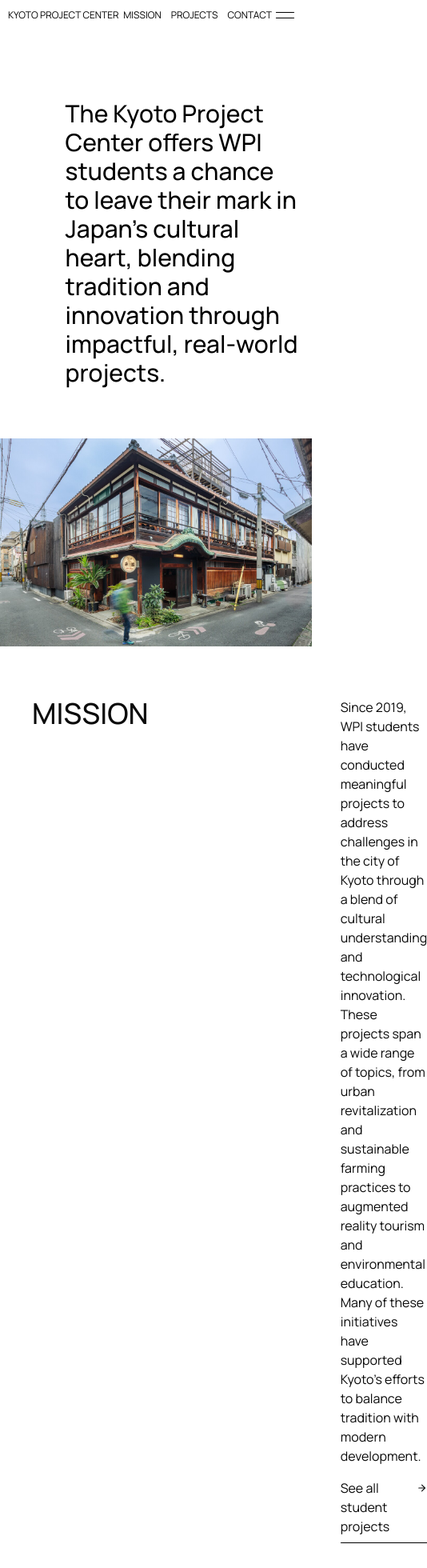
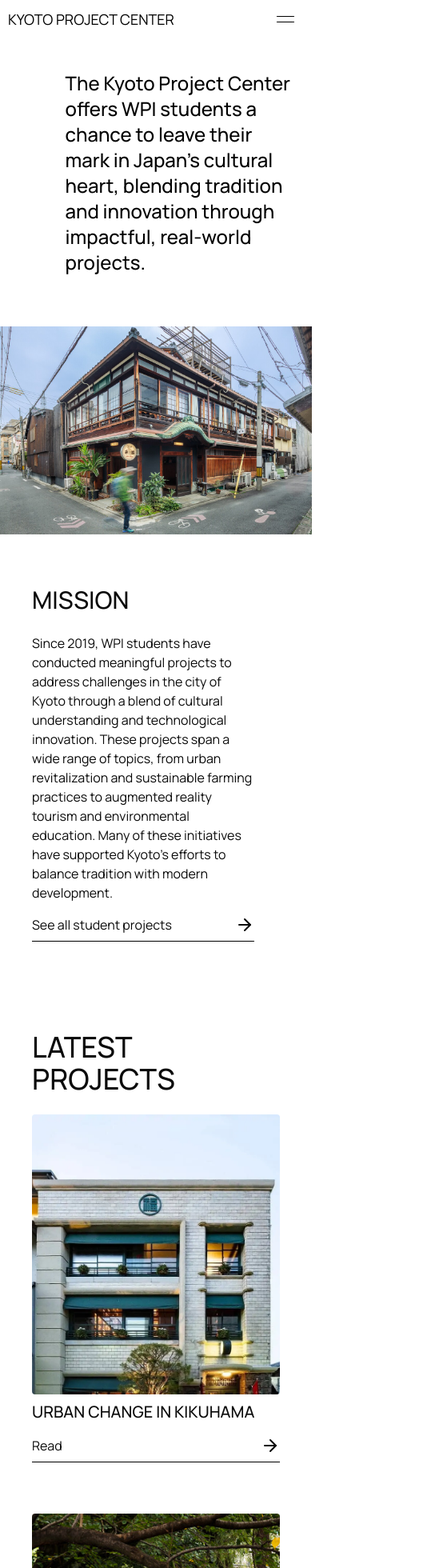
Before and after one commit to clam365/kyoto-project-center, a Next.js app: page / in a window 390 px wide. Shown: the top 1960 px of the page at 80% size, 534 px wide, since content can reach past the window. Built offline with nearby package versions, Linux system fonts and the light colour scheme.

Commit message:
Landing Page Mobile Responsive

```diff
--- a/app/layout.js
+++ b/app/layout.js
@@ -25,7 +25,7 @@
         className={`${geistSans.variable} ${geistMono.variable} antialiased`}
       >
         <Header/>
-        <main style={{ paddingTop: "60px" }}>
+        <main className={" pt-6 md:pt-12"}>
             {children}
         </main>
       </body>
--- a/components/header/index.jsx
+++ b/components/header/index.jsx
@@ -14,13 +14,13 @@
     return (
         <div className={styles.header}>
             <div className={styles.bar}>
-                <Link href="/">Kyoto Project Center</Link>
+                <Link href="/" className={"text-lg"}>Kyoto Project Center</Link>
                 <motion.div variants={opacity} animate={!isActive ? "open" : "closed"} className={styles.shopContainer}>
                     <p className={styles.shop}>Shop</p>
                     <div className={styles.el}>
-                        <Link href={"/#mission"}>Mission</Link>
-                        <Link href={"/projects"}>Projects</Link>
-                        <Link href={"/#contact"}>Contact</Link>
+                        <Link href={"/#mission"} className={"hidden md:block"}>Mission</Link>
+                        <Link href={"/projects"} className={"hidden md:block"}>Projects</Link>
+                        <Link href={"/#contact"} className={"hidden md:block"}>Contact</Link>
                     </div>
                 </motion.div>
 
--- a/components/landing-page/contact.jsx
+++ b/components/landing-page/contact.jsx
@@ -2,12 +2,12 @@
 export default function contact() {
     return (
         <section id={"contact"} className={"bg-[#ececec] p-10 pt-16 mt-16 pb-44"}>
-            <div className={"grid grid-cols-2"}>
-                <h1 className={"font-[500] text-4xl"}>CONTACT US FOR FURTHER INFORMATION</h1>
-                <div className={"space-y-3"}>
+            <div className={"grid grid-cols-1 lg:grid-cols-2"}>
+                <h1 className={"font-[500] text-3xl lg:text-4xl"}>CONTACT US FOR FURTHER INFORMATION</h1>
+                <div className={"space-y-3 mt-6 lg:mt-0"}>
                     <p>〒600-8114 Kyoto, Shimogyo Ward, Hayaocho, 314 Yadoya Hiraiwa 314番地</p>
                     <p>gr-wpi-iqp-kikuhama@wpi.edu</p>
-                    <div className={"space-x-6"}>
+                    <div className={"space-x-6 "}>
                         <Link href={"https://www.wpi.edu/"} className={"underline underline-offset-4 hover:text-gray-500 transition"}>WPI</Link>
                         <Link href={"https://www.wpi.edu/project-based-learning/project-based-education/global-project-program" } className={"underline underline-offset-4 hover:text-gray-500 transition"}>WPI Global School</Link>
                     </div>
--- a/components/landing-page/hero.jsx
+++ b/components/landing-page/hero.jsx
@@ -7,7 +7,7 @@
         <div>
             <div className="flex justify-end">
                 <motion.p
-                    className="text-black text-3xl w-3/4 my-16 font-[500] mr-4"
+                    className="text-black text-2xl lg:text-3xl w-3/4 my-16 font-[500] mr-4"
                     initial={{ opacity: 0, x: -25 }}
                     animate={{ opacity: 1, x: 0 }}
                     transition={{ type: "spring", stiffness: 25, damping: 12 }}
--- a/components/landing-page/mission.jsx
+++ b/components/landing-page/mission.jsx
@@ -1,5 +1,4 @@
 "use client";
-
 import Link from "next/link";
 import { motion, useInView } from "framer-motion";
 import { useRef } from "react";
@@ -10,10 +9,13 @@
     const isInView = useInView(ref, { once: true });
 
     return (
-        <section id={"mission"} className="w-3/4 flex justify-between p-10 py-16" ref={ref}>
-            {/* Animated Heading */}
+        <section
+            id={"mission"}
+            className="w-11/12 lg:w-3/4 flex flex-col lg:flex-row justify-between p-10 py-16 "
+            ref={ref}
+        >
             <motion.h1
-                className="text-4xl font-[500]"
+                className="text-3xl lg:text-4xl font-[500] mb-6 lg:mb-0"
                 initial={{ opacity: 0, y: 20 }}
                 animate={isInView ? { opacity: 1, y: 0 } : {}}
                 transition={{ duration: 0.5 }}
@@ -21,10 +23,9 @@
                 MISSION
             </motion.h1>
 
-            <div className="flex-col ml-60">
-                {/* Animated Paragraph */}
+            <div className="lg:ml-60">
                 <motion.div
-                    className="text-md"
+                    className="lg:text-md"
                     initial={{ opacity: 0, y: 20 }}
                     animate={isInView ? { opacity: 1, y: 0 } : {}}
                     transition={{ duration: 0.5, delay: 0.2 }}
@@ -37,15 +38,13 @@
                     have supported Kyoto’s efforts to balance tradition with modern development.
 
                     <Link
-                        className="mt-4 pb-2 flex justify-between border-b border-b-black hover:border-b-gray-500 hover:text-gray-500 transition"
+                        className="mt-4 pb-2 flex justify-between items-center border-b border-b-black hover:border-b-gray-500 hover:text-gray-500 transition"
                         href="/projects"
                     >
                         <h1>See all student projects</h1>
                         <ArrowRight />
                     </Link>
                 </motion.div>
-
-
             </div>
         </section>
     );
--- a/components/landing-page/project-components/project.jsx
+++ b/components/landing-page/project-components/project.jsx
@@ -7,26 +7,27 @@
                      imageSrc,
                      imageAlt,
                      title,
-                     subtitle,
                      year,
                      description,
                      linkHref,
                  }) => {
     return (
-        <div className="grid grid-cols-2">
-            <Image src={imageSrc} alt={imageAlt} width={600} height={300} className="h-[350px] object-cover rounded-sm" />
-            <div className="grid grid-cols-2">
+        <div className="grid grid-cols-1 lg:grid-cols-2">
+            <Link href={linkHref}>
+                <Image src={imageSrc} alt={imageAlt} width={600} height={300} className="h-[350px] w-full object-cover rounded-sm" />
+            </Link>
+            <div className="grid grid-cols-1 lg:grid-cols-2 mt-2 lg:mt-0 lg:ml-4">
                 <div className="relative">
-                    <h1 className="font-[500] text-3xl">{title}</h1>
-                    <p className="absolute bottom-0 left-0 inline-block outline outline-1 outline-black rounded-full px-2 py-1">
+                    <h1 className="font-[500] text-xl md:text-2xl xl:text-3xl">{title}</h1>
+                    <p className="hidden absolute bottom-0 left-0 lg:inline-block outline outline-1 outline-black rounded-full px-2 py-1">
                         {year}
                     </p>
                 </div>
 
-                <div className="relative">
-                    <h1 className="text-md">{description}</h1>
+                <div className="relative ">
+                    <h1 className="hidden lg:block text-md">{description}</h1>
                     <Link
-                        className="absolute bottom-0 left-0 w-full mt-4 pb-2 flex justify-between border-b border-b-black hover:border-b-gray-500 hover:text-gray-500 transition"
+                        className="lg:absolute lg:bottom-0 lg:left-0 w-full mt-4 pb-2 flex justify-between border-b border-b-black hover:border-b-gray-500 hover:text-gray-500 transition"
                         href={linkHref}
                     >
                         <h1>Read</h1>
```
